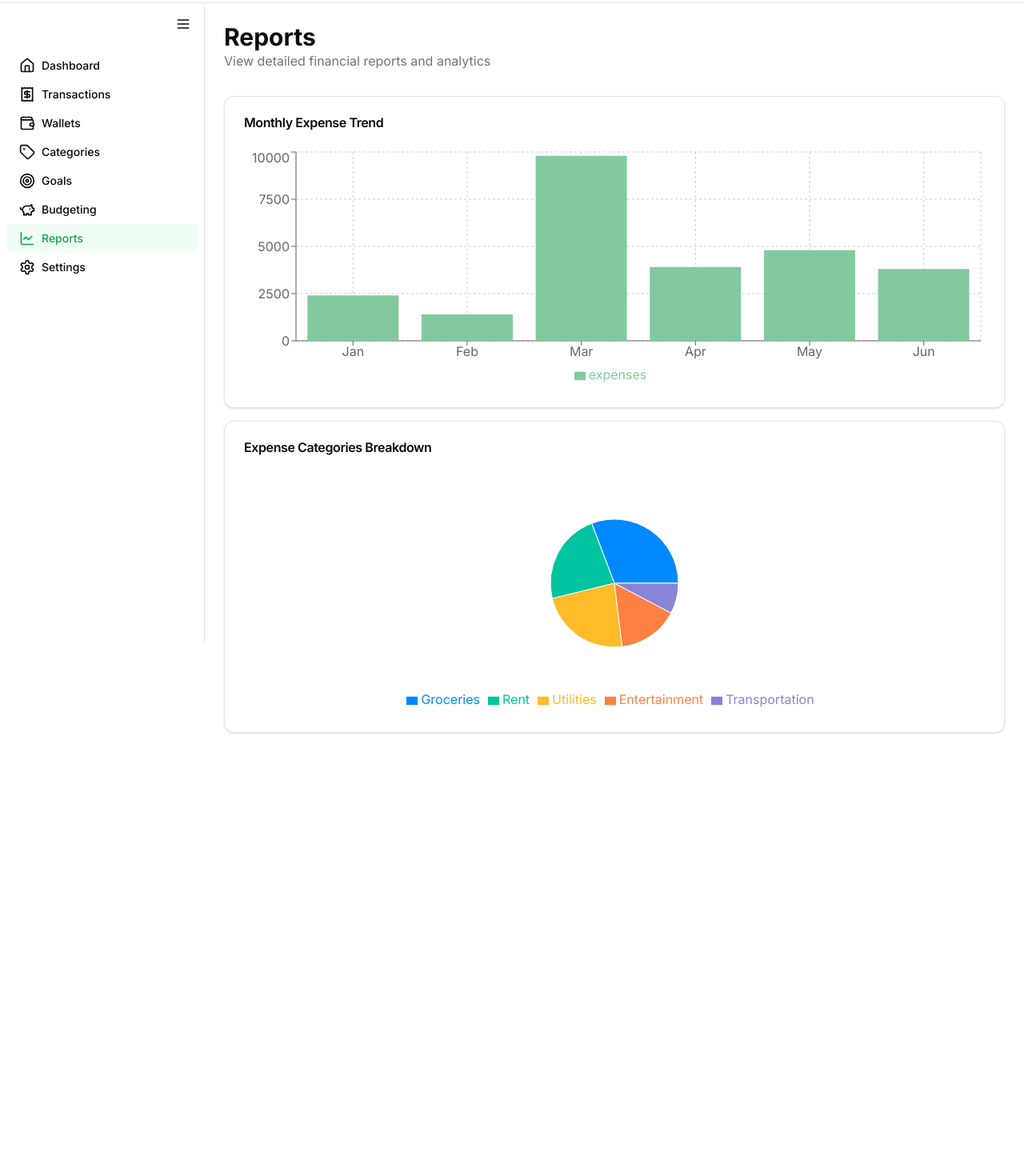
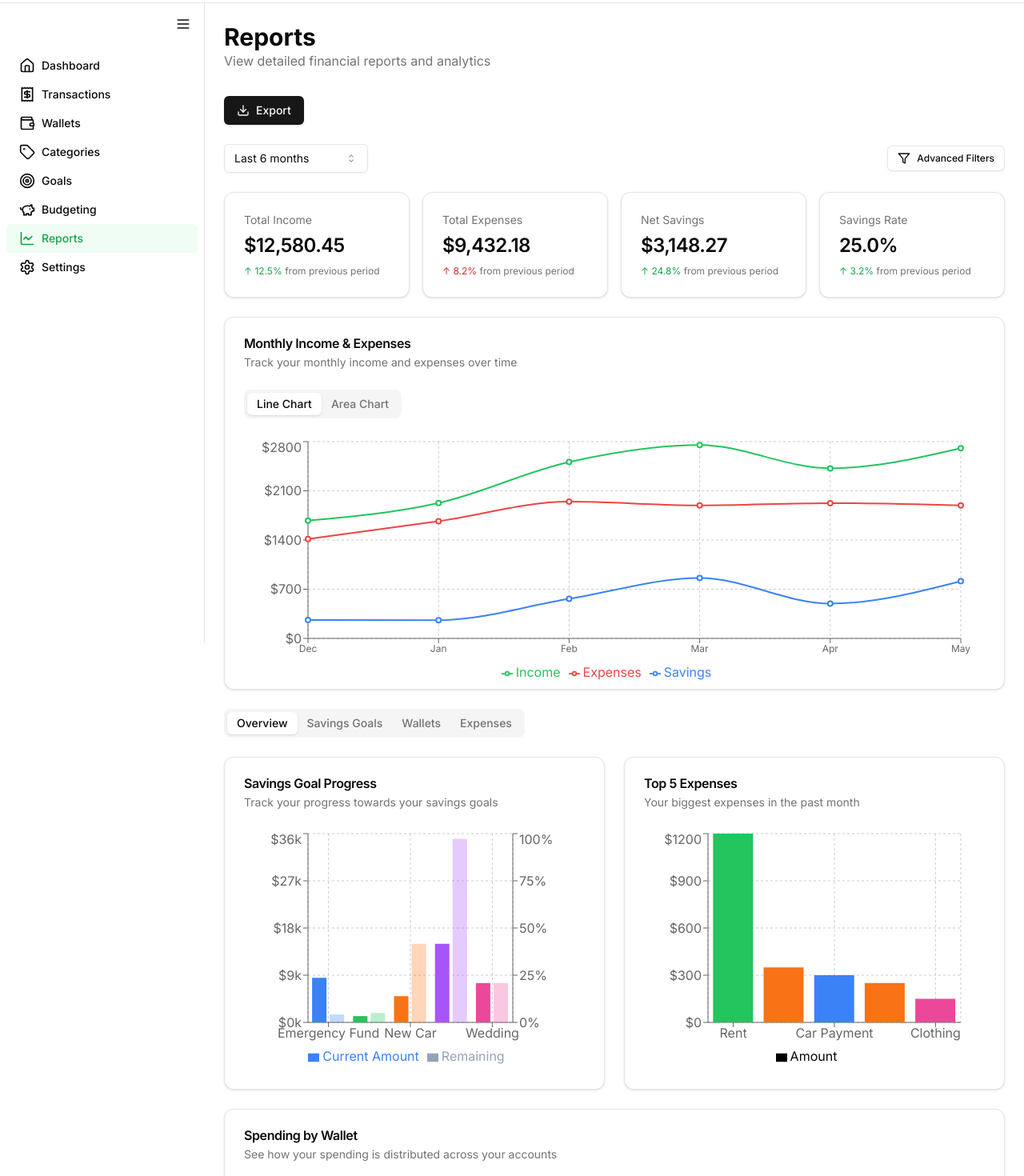
Before and after one commit to aaronaminubandado/billa, a Next.js app: page /reports in a window 1280 px wide. Shown: the part 60-1530 px from the top of the page at 80% size. Before the commit the page ends 1000 px from the top, so only its background shows below. Built offline with nearby package versions, Linux system fonts and the light colour scheme.

Commit message:
feat: enhanced reports page with export functionality and meaningful charts

```diff
--- a/components/reports/Reports.tsx
+++ b/components/reports/Reports.tsx
@@ -1,72 +1,239 @@
-import React from 'react'
-import { Card, CardContent, CardHeader, CardTitle } from "@/components/ui/card"
-import { BarChart, Bar, XAxis, YAxis, CartesianGrid, Tooltip, Legend, ResponsiveContainer, PieChart, Pie, Cell } from 'recharts'
+"use client";
 
-const COLORS = ['#0088FE', '#00C49F', '#FFBB28', '#FF8042', '#8884D8']
+import { useState } from "react";
+import {
+  Card,
+  CardContent,
+  CardDescription,
+  CardHeader,
+  CardTitle,
+} from "@/components/ui/card";
+import { Tabs, TabsContent, TabsList, TabsTrigger } from "@/components/ui/tabs";
+import { Button } from "@/components/ui/button";
+import {
+  Select,
+  SelectContent,
+  SelectItem,
+  SelectTrigger,
+  SelectValue,
+} from "@/components/ui/select";
+import { FilterIcon } from "lucide-react";
+import { MonthlyTrendsChart } from "@/components/reports/monthly-trends-chart";
+import { SavingsGoalProgress } from "@/components/reports/savings-goal-progress";
+import { SpendingByWallet } from "@/components/reports/spending-by-wallet";
+import { TopExpenses } from "@/components/reports/top-expenses";
+import { ExportButtons } from "@/components/reports/export-buttons";
 
-const data = [
-  { name: 'Jan', expenses: 2400 },
-  { name: 'Feb', expenses: 1398 },
-  { name: 'Mar', expenses: 9800 },
-  { name: 'Apr', expenses: 3908 },
-  { name: 'May', expenses: 4800 },
-  { name: 'Jun', expenses: 3800 },
-]
+export default function ReportsPage() {
+  const [timeRange, setTimeRange] = useState("6months");
 
-const pieData = [
-  { name: 'Groceries', value: 400 },
-  { name: 'Rent', value: 300 },
-  { name: 'Utilities', value: 300 },
-  { name: 'Entertainment', value: 200 },
-  { name: 'Transportation', value: 100 },
-]
+  return (
+    <div className="space-y-6">
+      <div className="flex flex-col sm:flex-row justify-between items-start sm:items-center gap-4">
 
-export default function Reports() {
-  return (
-    <div className="space-y-4">
-      <Card>
+        <ExportButtons />
+      </div>
+
+      {/* Time range and filters */}
+      <div className="flex flex-col sm:flex-row gap-4 items-start sm:items-center justify-between">
+        <div className="w-full sm:w-auto">
+          <Select value={timeRange} onValueChange={setTimeRange}>
+            <SelectTrigger className="w-full sm:w-[180px]">
+              <SelectValue placeholder="Select time range" />
+            </SelectTrigger>
+            <SelectContent>
+              <SelectItem value="3months">Last 3 months</SelectItem>
+              <SelectItem value="6months">Last 6 months</SelectItem>
+              <SelectItem value="1year">Last year</SelectItem>
+              <SelectItem value="ytd">Year to date</SelectItem>
+              <SelectItem value="all">All time</SelectItem>
+            </SelectContent>
+          </Select>
+        </div>
+
+        <Button variant="outline" size="sm" className="w-full sm:w-auto">
+          <FilterIcon className="h-4 w-4 mr-2" />
+          Advanced Filters
+        </Button>
+      </div>
+
+      {/* Summary metrics */}
+      <div className="grid grid-cols-1 sm:grid-cols-2 lg:grid-cols-4 gap-4">
+        <Card>
+          <CardHeader className="pb-2">
+            <CardDescription>Total Income</CardDescription>
+            <CardTitle className="text-2xl">$12,580.45</CardTitle>
+          </CardHeader>
+          <CardContent>
+            <p className="text-xs text-muted-foreground">
+              <span className="text-green-600 dark:text-green-400">
+                ↑ 12.5%
+              </span>{" "}
+              from previous period
+            </p>
+          </CardContent>
+        </Card>
+
+        <Card>
+          <CardHeader className="pb-2">
+            <CardDescription>Total Expenses</CardDescription>
+            <CardTitle className="text-2xl">$9,432.18</CardTitle>
+          </CardHeader>
+          <CardContent>
+            <p className="text-xs text-muted-foreground">
+              <span className="text-red-600 dark:text-red-400">↑ 8.2%</span>{" "}
+              from previous period
+            </p>
+          </CardContent>
+        </Card>
+
+        <Card>
+          <CardHeader className="pb-2">
+            <CardDescription>Net Savings</CardDescription>
+            <CardTitle className="text-2xl">$3,148.27</CardTitle>
+          </CardHeader>
+          <CardContent>
+            <p className="text-xs text-muted-foreground">
+              <span className="text-green-600 dark:text-green-400">
+                ↑ 24.8%
+              </span>{" "}
+              from previous period
+            </p>
+          </CardContent>
+        </Card>
+
+        <Card>
+          <CardHeader className="pb-2">
+            <CardDescription>Savings Rate</CardDescription>
+            <CardTitle className="text-2xl">25.0%</CardTitle>
+          </CardHeader>
+          <CardContent>
+            <p className="text-xs text-muted-foreground">
+              <span className="text-green-600 dark:text-green-400">↑ 3.2%</span>{" "}
+              from previous period
+            </p>
+          </CardContent>
+        </Card>
+      </div>
+
+      {/* Monthly trends chart */}
+      <Card className="col-span-1">
         <CardHeader>
-          <CardTitle>Monthly Expense Trend</CardTitle>
+          <CardTitle>Monthly Income & Expenses</CardTitle>
+          <CardDescription>
+            Track your monthly income and expenses over time
+          </CardDescription>
         </CardHeader>
         <CardContent>
-          <ResponsiveContainer width="100%" height={300}>
-            <BarChart data={data}>
-              <CartesianGrid strokeDasharray="3 3" />
-              <XAxis dataKey="name" />
-              <YAxis />
-              <Tooltip />
-              <Legend />
-              <Bar dataKey="expenses" fill="#82ca9d" />
-            </BarChart>
-          </ResponsiveContainer>
+          <div className="h-[350px]">
+            <MonthlyTrendsChart timeRange={timeRange} />
+          </div>
         </CardContent>
       </Card>
-      <Card>
-        <CardHeader>
-          <CardTitle>Expense Categories Breakdown</CardTitle>
-        </CardHeader>
-        <CardContent>
-          <ResponsiveContainer width="100%" height={300}>
-            <PieChart>
-              <Pie
-                data={pieData}
-                cx="50%"
-                cy="50%"
-                labelLine={false}
-                outerRadius={80}
-                fill="#8884d8"
-                dataKey="value"
-              >
-                {pieData.map((entry, index) => (
-                  <Cell key={`cell-${index}`} fill={COLORS[index % COLORS.length]} />
-                ))}
-              </Pie>
-              <Tooltip />
-              <Legend />
-            </PieChart>
-          </ResponsiveContainer>
-        </CardContent>
-      </Card>
+
+      {/* Tabs for different report types */}
+      <Tabs defaultValue="overview" className="w-full">
+        <TabsList className="mb-4">
+          <TabsTrigger value="overview">Overview</TabsTrigger>
+          <TabsTrigger value="savings">Savings Goals</TabsTrigger>
+          <TabsTrigger value="wallets">Wallets</TabsTrigger>
+          <TabsTrigger value="expenses">Expenses</TabsTrigger>
+        </TabsList>
+
+        <TabsContent value="overview" className="space-y-6">
+          <div className="grid grid-cols-1 md:grid-cols-2 gap-6">
+            <Card>
+              <CardHeader>
+                <CardTitle>Savings Goal Progress</CardTitle>
+                <CardDescription>
+                  Track your progress towards your savings goals
+                </CardDescription>
+              </CardHeader>
+              <CardContent>
+                <div className="h-[300px]">
+                  <SavingsGoalProgress />
+                </div>
+              </CardContent>
+            </Card>
+
+            <Card>
+              <CardHeader>
+                <CardTitle>Top 5 Expenses</CardTitle>
+                <CardDescription>
+                  Your biggest expenses in the past month
+                </CardDescription>
+              </CardHeader>
+              <CardContent>
+                <div className="h-[300px]">
+                  <TopExpenses />
+                </div>
+              </CardContent>
+            </Card>
+          </div>
+
+          <Card>
+            <CardHeader>
+              <CardTitle>Spending by Wallet</CardTitle>
+              <CardDescription>
+                See how your spending is distributed across your accounts
+              </CardDescription>
+            </CardHeader>
+            <CardContent>
+              <div className="h-[300px]">
+                <SpendingByWallet />
+              </div>
+            </CardContent>
+          </Card>
+        </TabsContent>
+
+        <TabsContent value="savings" className="space-y-6">
+          <Card>
+            <CardHeader>
+              <CardTitle>Savings Goal Progress</CardTitle>
+              <CardDescription>
+                Detailed view of your progress towards savings goals
+              </CardDescription>
+            </CardHeader>
+            <CardContent>
+              <div className="h-[400px]">
+                <SavingsGoalProgress detailed={true} />
+              </div>
+            </CardContent>
+          </Card>
+        </TabsContent>
+
+        <TabsContent value="wallets" className="space-y-6">
+          <Card>
+            <CardHeader>
+              <CardTitle>Spending by Wallet</CardTitle>
+              <CardDescription>
+                Detailed breakdown of spending across your accounts
+              </CardDescription>
+            </CardHeader>
+            <CardContent>
+              <div className="h-[400px]">
+                <SpendingByWallet detailed={true} />
+              </div>
+            </CardContent>
+          </Card>
+        </TabsContent>
+
+        <TabsContent value="expenses" className="space-y-6">
+          <Card>
+            <CardHeader>
+              <CardTitle>Expense Analysis</CardTitle>
+              <CardDescription>
+                Detailed breakdown of your expenses by category
+              </CardDescription>
+            </CardHeader>
+            <CardContent>
+              <div className="h-[400px]">
+                <TopExpenses detailed={true} />
+              </div>
+            </CardContent>
+          </Card>
+        </TabsContent>
+      </Tabs>
     </div>
-  )
+  );
 }
```
